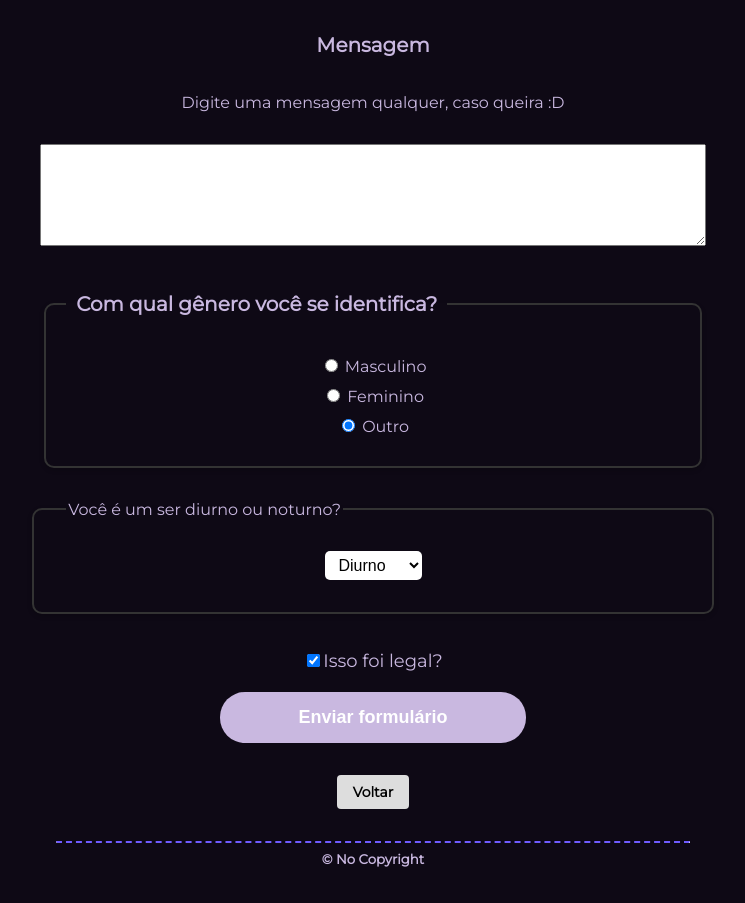
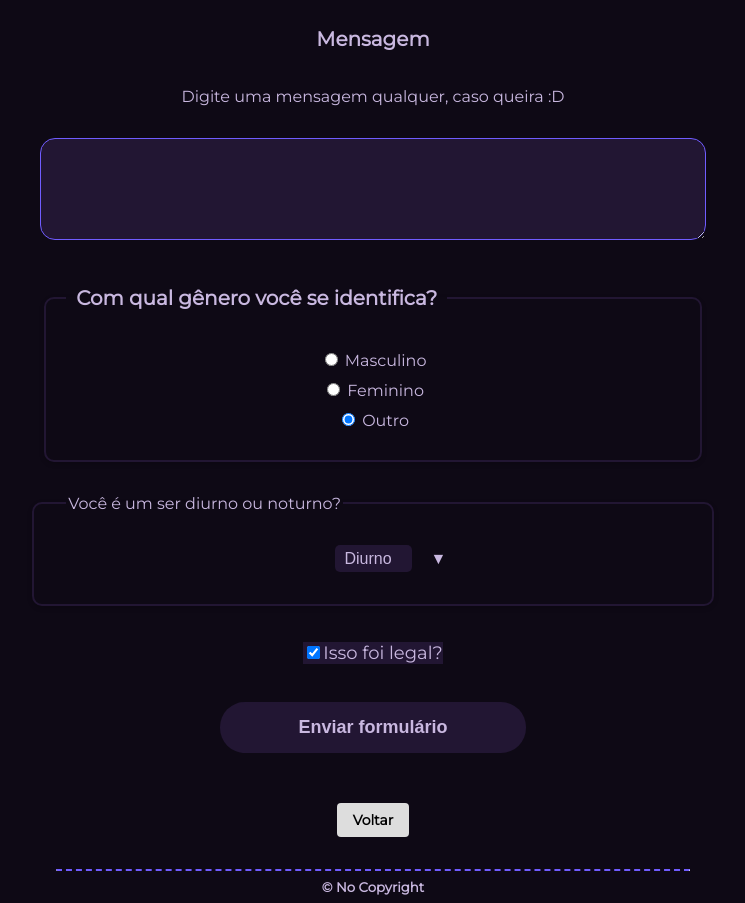
Before and after one commit to WIL-TZY/SiteCollection, a plain HTML site: page html-and-css/index.html in a window 1280 px wide. Shown: the part 1381-2284 px from the top of the page, without its empty margins (267-1012 px from the left). Before the commit the page ends 2256 px from the top, so only its background shows below. Drawn offline with Linux system fonts and the light colour scheme; files that its build step writes are made by us from their sources.

Commit message:
added some more styles

```diff
--- a/html-and-css/index.html
+++ b/html-and-css/index.html
@@ -6,11 +6,11 @@ Minicurso HTML/CSS Asa Norte -->
     <meta charset="UTF-8" />
     <meta http-equiv="X-UA-Compatible" content="IE=edge" />
     <meta name="viewport" content="width=device-width, initial-scale=1.0" />
-	<meta name="description" content="Site feito para fins de estudo - Minicurso HTML/CSS">
-	<!-- branch gh-pages -->
-	<link rel="stylesheet" href="/site-teste/html-and-css/style-css.css" />
-    <!-- branch main -->
-	<!-- <link rel="stylesheet" href="/html-and-css/style-css.css" /> -->
+    <meta
+      name="description"
+      content="Site feito para fins de estudo - Minicurso HTML/CSS"
+    />
+    <link rel="stylesheet" href="../html-and-css/style-css.css" />
     <link rel="preconnect" href="https://fonts.googleapis.com" />
     <link rel="preconnect" href="https://fonts.gstatic.com" crossorigin />
     <link
@@ -46,7 +46,7 @@ Minicurso HTML/CSS Asa Norte -->
       </h1>
       <hr class="hr" />
       <div class="conteudo1">
-        <h2 id="titulo" class="titulo-centralizado"> Sobre </h2>
+        <h2 id="titulo" class="titulo-centralizado">Sobre</h2>
 
         <div class="texto-centralizado">
           <p>
@@ -72,7 +72,7 @@ Minicurso HTML/CSS Asa Norte -->
 
       <hr class="hr" />
       <div class="conteudo2">
-        <h2 id="titulo" class="titulo-centralizado"> Benefícios do CSS</h2>
+        <h2 id="titulo" class="titulo-centralizado">Benefícios do CSS</h2>
         <ul class="lista-centralizada">
           <li class="lista">Mais bonito.</li>
           <li class="lista">Mais interessante.</li>
@@ -84,7 +84,7 @@ Minicurso HTML/CSS Asa Norte -->
       <hr class="hr" />
 
       <!-- FORMULÁRIO -->
-      <h2 id="titulo" class="titulo-centralizado"> Formulário </h2>
+      <h2 id="titulo" class="titulo-centralizado">Formulário</h2>
       <div class="form-container">
         <form class="form">
           <h3>
@@ -153,10 +153,13 @@ Minicurso HTML/CSS Asa Norte -->
 
           <fieldset class="fieldset2">
             <legend>Você é um ser diurno ou noturno?</legend>
+            <div class="conteudo-cursor">
               <select>
                 <option>Diurno</option>
                 <option>Noturno</option>
               </select>
+              <span class="cursor"></span>
+            </div>
           </fieldset>
           <label class="checkbox"
             ><input type="checkbox" checked />Isso foi legal?</label
--- a/html-and-css/style-css.css
+++ b/html-and-css/style-css.css
@@ -15,7 +15,6 @@ header {
   align-items: center;
   text-align: center;
 }
-
 
 /* Centralizando o texto em cada item da lista */
 .nav-centralizado {
@@ -140,10 +139,31 @@ h2 {
 
 .input-padrao {
   display: block;
+  border: 1px solid #705cff;
+  border-radius: 15px;
+  color: #c9b8e0;
+  background-color: #221633;
+  caret-color: #221633;
   margin: 0 0 20px;
   padding: 5px 25px;
   width: 80%;
   font-size: 16px;
+  text-align: center;
+}
+
+textarea.input-padrao {
+  text-align: left;
+}
+
+.input-padrao::placeholder {
+  text-align: center;
+  color: #705cff;
+  font-style: italic;
+}
+
+textarea {
+  color: #c9b8e0;
+  background-color: #221633;
 }
 
 textarea.input-padrao {
@@ -152,6 +172,7 @@ textarea.input-padrao {
 }
 
 .checkbox {
+  background-color: #221633;
   margin: 20px 0;
   font-size: 18px;
   cursor: pointer;
@@ -167,9 +188,10 @@ textarea.input-padrao {
 .enviar {
   width: 40%;
   padding: 15px 0;
-  background: #c9b8e0;
-  color: white;
+  background: #221633;
+  color: #c9b8e0;
   font-weight: bold;
+  margin: 1em;
   font-size: 18px;
   border: none;
   border-radius: 25px;
@@ -187,7 +209,7 @@ fieldset {
   flex-direction: column;
   align-items: center;
   justify-content: center;
-  border: 2px solid #333;
+  border: 2px solid #221633;
   border-radius: 10px;
   box-shadow: 0 2px 5px rgba(0, 0, 0, 0.2);
   padding: 2em;
@@ -210,13 +232,53 @@ fieldset {
 }
 
 .fieldset2 select {
-  background-color: #ffffff;
+  background-color: #221633;
+  color: #c9b8e0;
+  border: none;
+  padding: 15px 20px;
+  font-size: 16px;
+  border-radius: 5px;
+  cursor: pointer;
+  appearance: none;
+}
+
+.conteudo-cursor {
+  position: relative;
+}
+
+.conteudo-cursor::after {
+  content: "▼";
+  position: absolute;
+  top: 50%;
+  left: 6em;
+  transform: translateY(-50%);
+  color: #c9b8e0;
+}
+
+.conteudo-cursor select {
+  appearance: none;
+  -webkit-appearance: none;
+  -moz-appearance: none;
+  background-color: #221633;
+  color: #c9b8e0;
   border: none;
   padding: 5px 10px;
   font-size: 16px;
   border-radius: 5px;
   cursor: pointer;
+  width: 100%;
 }
+
+.conteudo-cursor select:focus {
+  outline: none;
+  box-shadow: 0 0 5px #705cff;
+}
+
+.fieldset2 select:focus {
+  outline: none;
+  box-shadow: 0 0 5px #705cff;
+}
+
 
 #voltar {
   display: flex;
```
Lines whose indentation alone changed are shown as unchanged.
